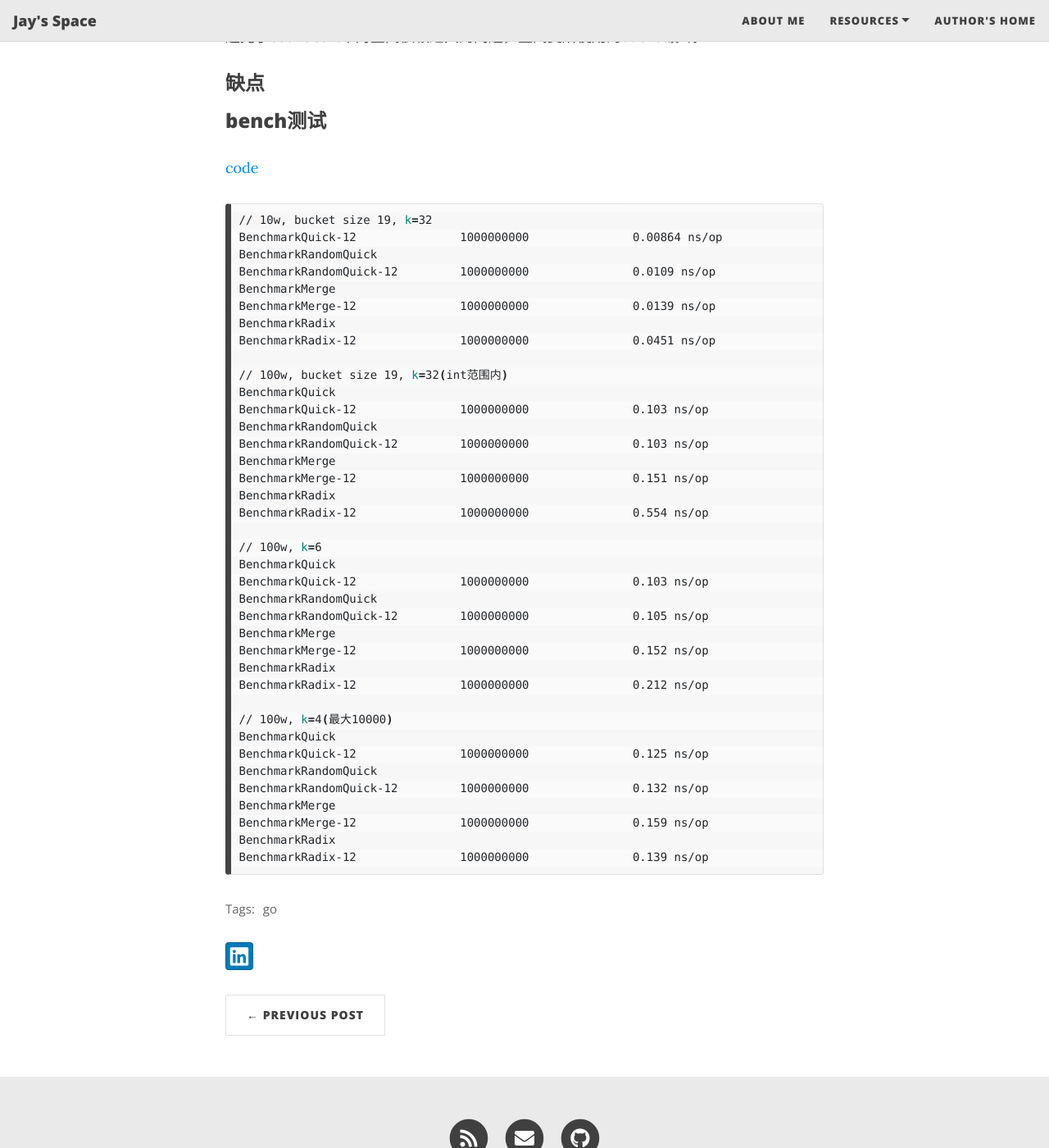
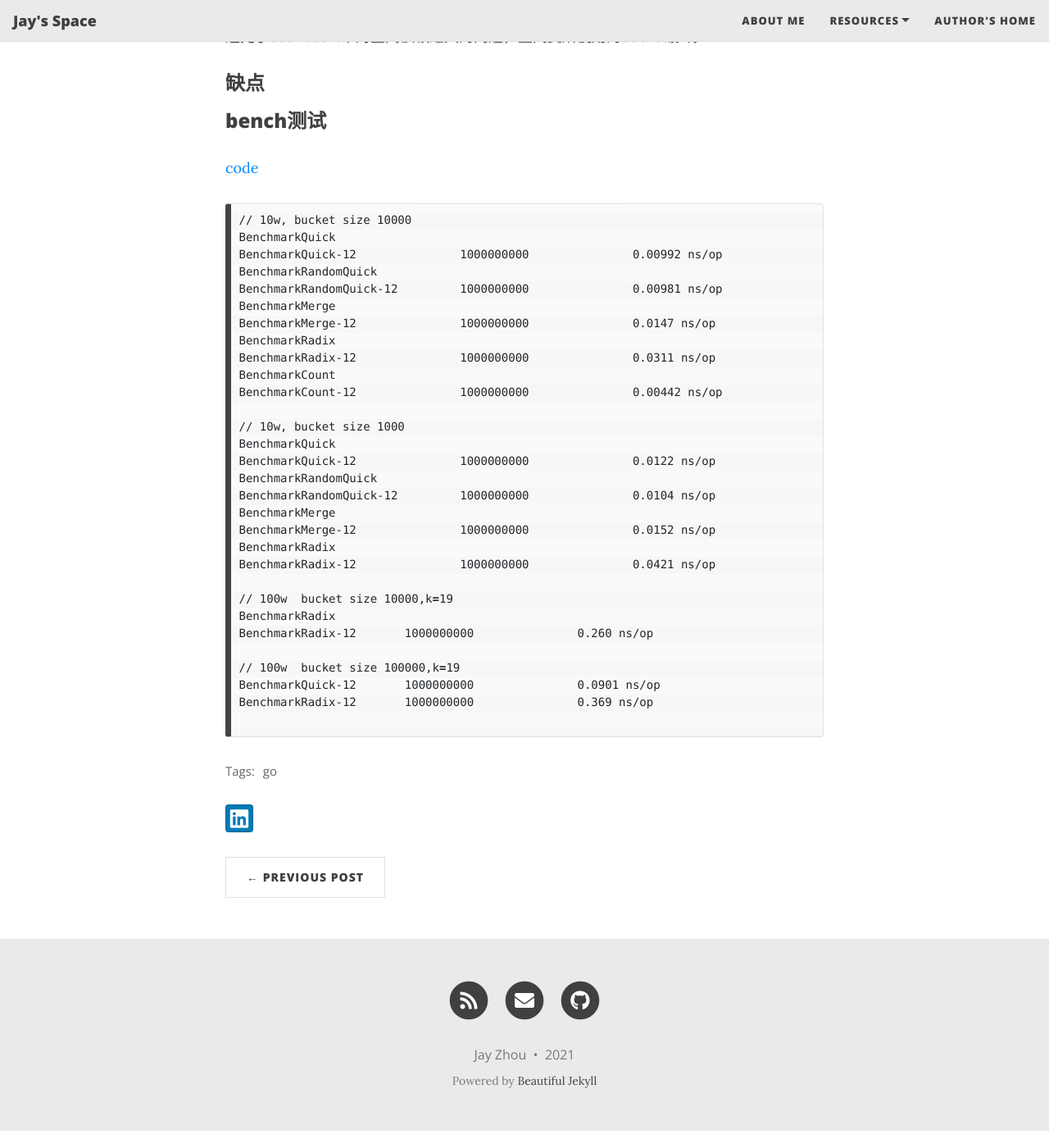
Before and after one commit to jayzhou215/jayzhou215.github.io, a Jekyll site: the page built from _posts/2021-06-03-radix_sort.md, in a window 1280 px wide and 1400 px high, scrolled down 627 px. Shown: the whole window at 82% size. Built offline with Jekyll 4.4.1, drawn with Linux system fonts in a browser that asks for light colours; nearby versions of some CDN libraries; after the commit the page ends 2006 px from its top, so only the background shows below that.

Commit message:
update radix sort

````diff
--- a/_posts/2021-06-03-radix_sort.md
+++ b/_posts/2021-06-03-radix_sort.md
@@ -28,42 +28,34 @@ comments: true
 [code](../algorithm/sort/sort_test.go)
 
 ```sh
-// 10w, bucket size 19, k=32
-BenchmarkQuick-12          	1000000000	         0.00864 ns/op
+// 10w, bucket size 10000
+BenchmarkQuick
+BenchmarkQuick-12          	1000000000	         0.00992 ns/op
 BenchmarkRandomQuick
-BenchmarkRandomQuick-12    	1000000000	         0.0109 ns/op
+BenchmarkRandomQuick-12    	1000000000	         0.00981 ns/op
 BenchmarkMerge
-BenchmarkMerge-12          	1000000000	         0.0139 ns/op
+BenchmarkMerge-12          	1000000000	         0.0147 ns/op
 BenchmarkRadix
-BenchmarkRadix-12          	1000000000	         0.0451 ns/op
+BenchmarkRadix-12          	1000000000	         0.0311 ns/op
+BenchmarkCount
+BenchmarkCount-12          	1000000000	         0.00442 ns/op
 
-// 100w, bucket size 19, k=32(int范围内)
+// 10w, bucket size 1000
 BenchmarkQuick
-BenchmarkQuick-12          	1000000000	         0.103 ns/op
+BenchmarkQuick-12          	1000000000	         0.0122 ns/op
 BenchmarkRandomQuick
-BenchmarkRandomQuick-12    	1000000000	         0.103 ns/op
+BenchmarkRandomQuick-12    	1000000000	         0.0104 ns/op
 BenchmarkMerge
-BenchmarkMerge-12          	1000000000	         0.151 ns/op
+BenchmarkMerge-12          	1000000000	         0.0152 ns/op
 BenchmarkRadix
-BenchmarkRadix-12          	1000000000	         0.554 ns/op
+BenchmarkRadix-12          	1000000000	         0.0421 ns/op
 
-// 100w, k=6
-BenchmarkQuick
-BenchmarkQuick-12          	1000000000	         0.103 ns/op
-BenchmarkRandomQuick
-BenchmarkRandomQuick-12    	1000000000	         0.105 ns/op
-BenchmarkMerge
-BenchmarkMerge-12          	1000000000	         0.152 ns/op
+// 100w  bucket size 10000,k=19
 BenchmarkRadix
-BenchmarkRadix-12          	1000000000	         0.212 ns/op
+BenchmarkRadix-12    	1000000000	         0.260 ns/op
 
-// 100w, k=4(最大10000)
-BenchmarkQuick
-BenchmarkQuick-12          	1000000000	         0.125 ns/op
-BenchmarkRandomQuick
-BenchmarkRandomQuick-12    	1000000000	         0.132 ns/op
-BenchmarkMerge
-BenchmarkMerge-12          	1000000000	         0.159 ns/op
-BenchmarkRadix
-BenchmarkRadix-12          	1000000000	         0.139 ns/op
+// 100w  bucket size 100000,k=19
+BenchmarkQuick-12    	1000000000	         0.0901 ns/op
+BenchmarkRadix-12    	1000000000	         0.369 ns/op
+
 ```
````
Also changed, not shown: 1 other file.
